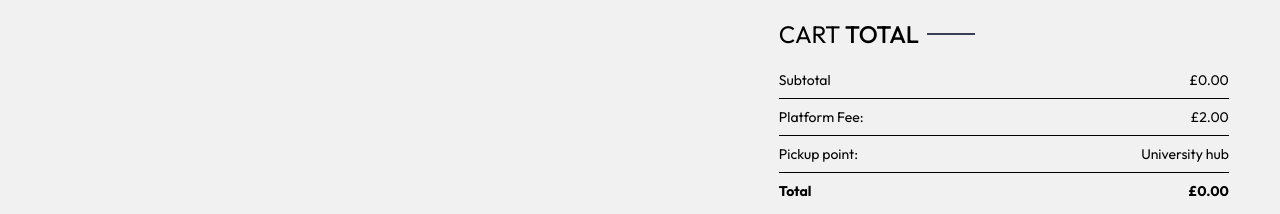
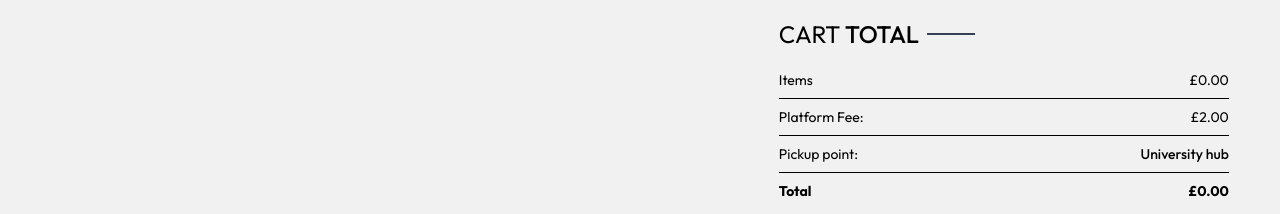
Before and after one commit to ajamidar/UniFied, a React (Vite) app in the folder frontend/: page /cart in a window 1280 px wide. Shown: the part 235-449 px from the top of the page. Built offline with nearby package versions, Linux system fonts and the light colour scheme.

Commit message:
styling changes to cart page

```diff
--- a/frontend/src/components/CartTotal.jsx
+++ b/frontend/src/components/CartTotal.jsx
@@ -17,18 +17,18 @@ const CartTotal = () => {
 
             <div className='flex flex-col gap-2 mt-2 text-sm'>
                 <div className='flex justify-between'>
-                    <p>Subtotal</p>
+                    <p>Items </p>
                     <p>{currency}{getCartAmount()}.00</p>
                 </div>
                 <hr />
                 <div className='flex justify-between'>
-                    <p>Platform Fee: &nbsp;</p>
+                    <p>Platform Fee:</p>
                     <p>{currency}{platformFee}.00</p>
                 </div>
                 <hr />
                 <div className='flex justify-between'>
                     <p>Pickup point:</p>
-                    <p>{pickupPoint}</p>
+                    <p className='font-medium'>{pickupPoint}</p>
                 </div>
                 <hr />
                 <div className='flex justify-between'>
--- a/frontend/src/pages/Cart.jsx
+++ b/frontend/src/pages/Cart.jsx
@@ -43,7 +43,7 @@ const Cart = () => {
 
             return (
               <div key={index} className='py-4 border-t border-b text-gray-700 grid grid-cols-[4fr_0.5fr_0.5fr] sm:grid-cols-[4fr_2fr_0.5fr] items-center gap-4'>
-                <div className='flex items-start gap-6'>
+                <div className='flex items-start gap-6 sm:gap-10'>
                   <img src={productData.image[0]} alt="product image" className='w-16 sm:w-20'/>
                   <div>
                     <p className='text-xs sm:text-lg font-medium'>{productData.name}</p>
@@ -53,8 +53,16 @@ const Cart = () => {
                     </div>
                   </div>
                 </div>
-                <input onChange={(e) => e.target.value === '' || e.target.value === '0' ? null : updateQuantity(item._id, item.size, Number(e.target.value))} type='number' min={1} defaultValue={item.quantity} className='border max-w-10 sm:max-w-20 px-1 sm:px-2 py-1' />
-                <img onClick={()=>updateQuantity(item._id, item.size, 0)} src={assets.bin_icon} alt='' className='w-6 mr-4 py-2 px-1 rounded-xl sm:w-6 scale-up hover:bg-[#dddddd] cursor-pointer' />
+                <div className='flex flex-row items-center gap-2 max-sm:gap-1 max-sm:flex-col'>
+                  <p className='text-black font-medium max-sm:text-xs'>Quantity:</p>
+                  <input onChange={(e) => e.target.value === '' || e.target.value === '0' ? null : updateQuantity(item._id, item.size, Number(e.target.value))} type='number' min={1} defaultValue={item.quantity} className='border max-w-10 sm:max-w-20 px-1 sm:px-2 py-1' />
+                </div>
+
+                <div className='flex flex-col items-center justify-center'>
+                  <p className='text-black font-medium text-xs max-sm:text-xs order-2'>Delete item</p>
+                  <img onClick={()=>updateQuantity(item._id, item.size, 0)} src={assets.bin_icon} alt='' className='order-1 w-6 py-2 px-1 rounded-xl sm:w-6 scale-up hover:bg-[#dddddd] cursor-pointer' />
+                </div>
+
               </div>
             )
 
```
